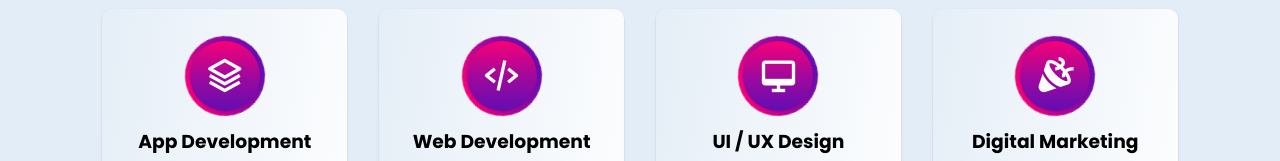
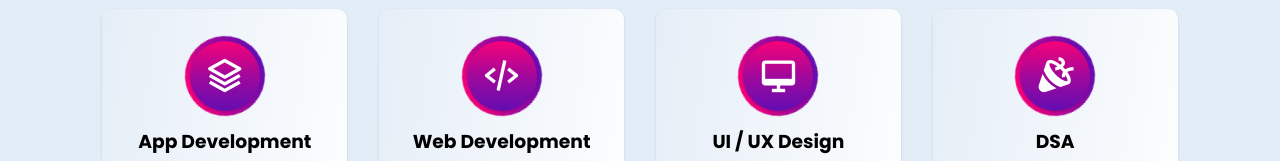
Before and after one commit to Harshba/Portfolio-website, a plain HTML site: page index.html in a window 1280 px wide. Shown: the part 1760-1921 px from the top of the page. Drawn offline with nearby package versions, Linux system fonts and the light colour scheme.

Commit message:
Update index.html

```diff
--- a/index.html
+++ b/index.html
@@ -196,7 +196,7 @@
                     <i class='bx bxs-party' ></i>
                     <span></span>
                 </div>
-                <h3>Digital Marketing</h3>
+                <h3>DSA</h3>
                 <p>Passionate for learning new technologies, computer science engineering student seeking full-time job opportunity as software developer. Proficient in (Web Designing). Active team player and a quick learner who can work under pressure.
                 </p>
                 <a href="#" class="readMore">Notes</a>
```
